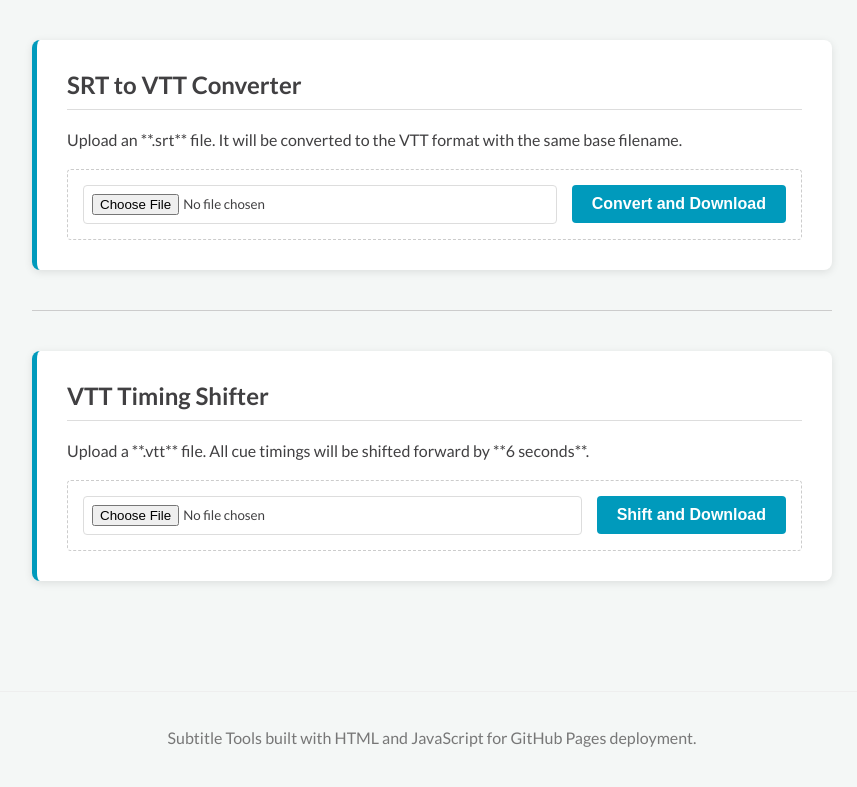
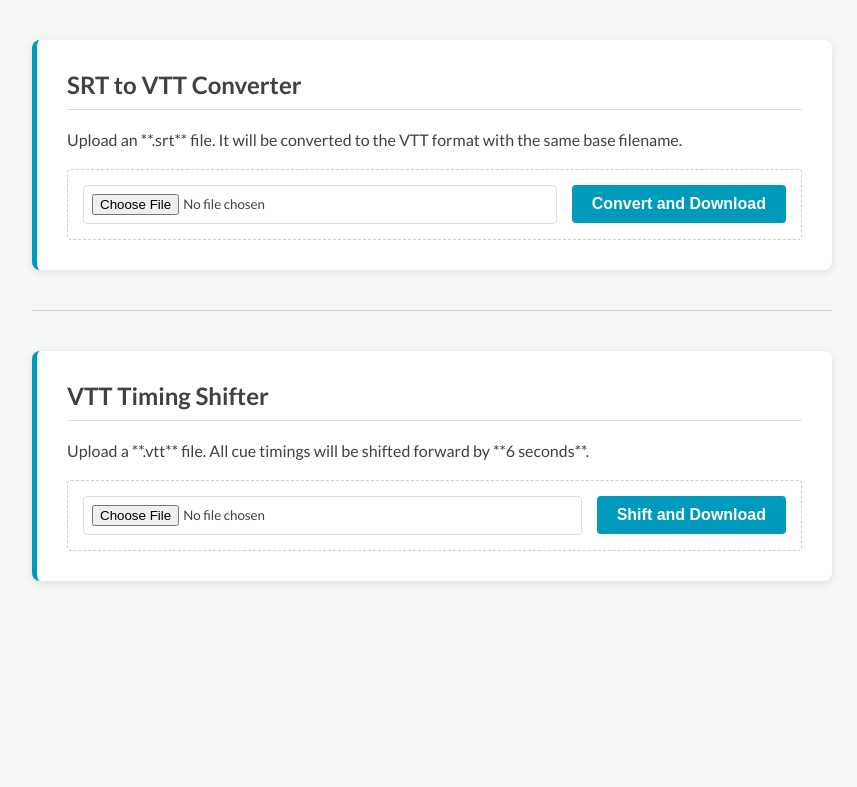
Before and after one commit to UC-DigiProd/caption-tools, a plain HTML site: page index.html in a window 1280 px wide. Shown: the whole page, without its empty margins (208-1065 px from the left). Drawn offline with Linux system fonts and the light colour scheme.

Commit message:
Update index.html

```diff
--- a/index.html
+++ b/index.html
@@ -33,10 +33,6 @@
             <div id="shifter-message" class="result-message"></div>
         </section>
     </main>
-
-    <footer>
-        <p>Subtitle Tools built with HTML and JavaScript for GitHub Pages deployment.</p>
-    </footer>
 
     <script>
         // --- Core Utility Functions ---
```
